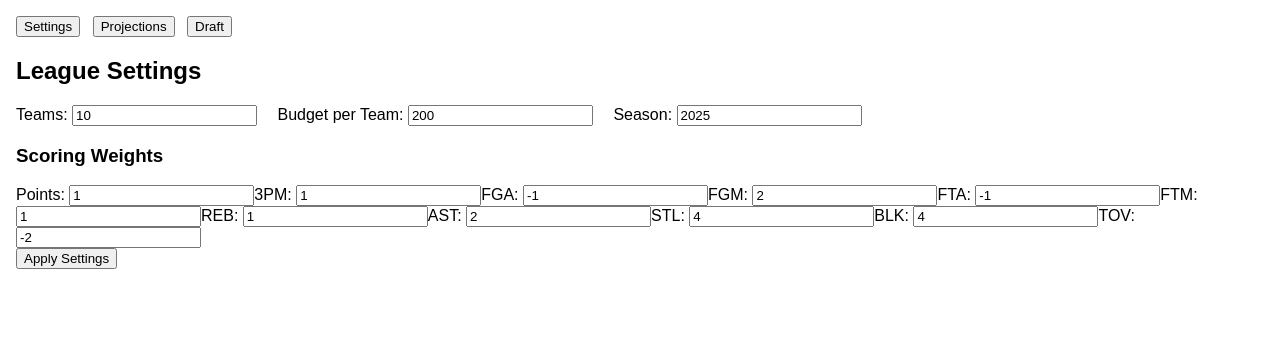
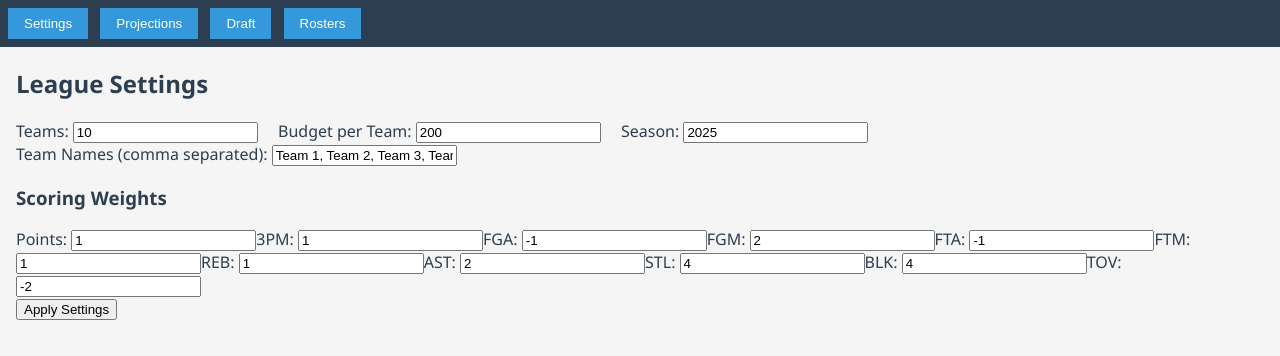
Before and after one commit to luisitinrodriguez2001-cloud/Fantasy-Basketball-Tracker, a website: page index.html in a window 1280 px wide. Both pictures are taken after a click on the button "Apply Settings". Drawn offline with Linux system fonts and the light colour scheme; no server answers.

Commit message:
Enhance draft tool with team rosters, filters, and PAR valuation

```diff
--- a/index.html
+++ b/index.html
@@ -10,15 +10,17 @@
     <button data-tab="settings">Settings</button>
     <button data-tab="projections">Projections</button>
     <button data-tab="draft">Draft</button>
+    <button data-tab="rosters">Rosters</button>
   </nav>
 
     <section id="settings" class="tab">
       <h2>League Settings</h2>
       <div class="row">
-      <label>Teams: <input id="teams" type="number" value="10" min="1"/></label>
-      <label>Budget per Team: <input id="budget" type="number" value="200" min="1"/></label>
-      <label>Season: <input id="season" type="number" value="2025" min="1900"/></label>
+        <label>Teams: <input id="teams" type="number" value="10" min="1"/></label>
+        <label>Budget per Team: <input id="budget" type="number" value="200" min="1"/></label>
+        <label>Season: <input id="season" type="number" value="2025" min="1900"/></label>
       </div>
+      <label>Team Names (comma separated): <input id="team-names" type="text" /></label>
       <h3>Scoring Weights</h3>
       <div id="weights"></div>
       <button id="apply">Apply Settings</button>
@@ -26,6 +28,11 @@
 
   <section id="projections" class="tab" hidden>
     <h2>Player Projections</h2>
+    <div id="projection-filters" class="filters">
+      <input id="filter-name" placeholder="Search player" />
+      <select id="filter-team"></select>
+      <select id="filter-pos"></select>
+    </div>
     <table id="projections-table">
       <thead>
         <tr>
@@ -42,7 +49,7 @@
     <table id="draft-table">
       <thead>
         <tr>
-          <th>Player</th><th>FPPG</th><th>PAR</th><th>Value ($)</th><th></th>
+          <th>Player</th><th>FPPG</th><th>PAR</th><th>Value ($)</th><th>Team</th><th>Bid</th><th></th>
         </tr>
       </thead>
       <tbody></tbody>
@@ -50,6 +57,11 @@
     <div id="budget-info"></div>
   </section>
 
+  <section id="rosters" class="tab" hidden>
+    <h2>Team Rosters</h2>
+    <div id="roster-list"></div>
+  </section>
+
   <script src="script.js"></script>
 </body>
 </html>
--- a/script.js
+++ b/script.js
@@ -35,12 +35,16 @@ let budgetPerTeam = 200;
 let season = 2025;
 let teamBudgets = Array(teamCount).fill(budgetPerTeam);
 let spent = 0;
+let teamNames = Array.from({ length: teamCount }, (_, i) => `Team ${i + 1}`);
+let rosters = Array.from({ length: teamCount }, () => []);
 
 if (isBrowser) {
   document.addEventListener("DOMContentLoaded", () => {
     initTabs();
     renderWeightInputs();
     document.getElementById("apply").addEventListener("click", applySettings);
+    document.getElementById('team-names').value = teamNames.join(', ');
+    renderRosters();
     loadPlayers();
   });
 }
@@ -79,18 +83,26 @@ function applySettings() {
   budgetPerTeam = Number.isFinite(b) && b > 0 ? b : budgetPerTeam;
   const oldSeason = season;
   season = Number.isInteger(s) ? s : season;
+  const namesInput = document.getElementById('team-names').value.trim();
+  teamNames = namesInput ? namesInput.split(',').map(n => n.trim()).filter(Boolean) : [];
+  while (teamNames.length < teamCount) teamNames.push(`Team ${teamNames.length + 1}`);
+  teamNames = teamNames.slice(0, teamCount);
+  document.getElementById('team-names').value = teamNames.join(', ');
   document.querySelectorAll('#weights input').forEach(input => {
     const val = parseFloat(input.value);
     weights[input.dataset.cat] = Number.isFinite(val) ? val : 0;
   });
   teamBudgets = Array(teamCount).fill(budgetPerTeam);
   spent = 0;
+  rosters = Array.from({ length: teamCount }, () => []);
   if (season !== oldSeason) {
     loadPlayers();
   } else {
     players.forEach(p => { p.fppg = calcFPPG(p); });
+    populateFilters();
     renderProjections();
     renderDraft();
+    renderRosters();
   }
 }
 
@@ -105,8 +117,10 @@ function loadPlayers() {
       players = Array.isArray(data.data) ? data.data.map(mapApiPlayer) : [];
       players.forEach(p => { p.fppg = calcFPPG(p); });
       undrafted = new Set(players.map(p => p.name));
+      populateFilters();
       renderProjections();
       renderDraft();
+      renderRosters();
     })
     .catch(err => {
       console.error('Failed to load from API, falling back to players.json', err);
@@ -119,8 +133,10 @@ function loadPlayers() {
           players = Array.isArray(data) ? data : [];
           players.forEach(p => { p.fppg = calcFPPG(p); });
           undrafted = new Set(players.map(p => p.name));
+          populateFilters();
           renderProjections();
           renderDraft();
+          renderRosters();
         })
         .catch(err2 => {
           console.error('Failed to load players.json', err2);
@@ -164,10 +180,45 @@ function calcFPPG(p, w = weights) {
   );
 }
 
+function populateFilters() {
+  if (!isBrowser) return;
+  const teamSelect = document.getElementById('filter-team');
+  const posSelect = document.getElementById('filter-pos');
+  const teams = Array.from(new Set(players.map(p => p.team))).sort();
+  const positions = Array.from(new Set(players.map(p => p.pos))).sort();
+  teamSelect.innerHTML = '<option value="">All Teams</option>';
+  teams.forEach(t => {
+    const opt = document.createElement('option');
+    opt.value = t;
+    opt.textContent = t;
+    teamSelect.appendChild(opt);
+  });
+  posSelect.innerHTML = '<option value="">All Positions</option>';
+  positions.forEach(pos => {
+    const opt = document.createElement('option');
+    opt.value = pos;
+    opt.textContent = pos;
+    posSelect.appendChild(opt);
+  });
+  document.getElementById('filter-name').oninput = renderProjections;
+  teamSelect.onchange = renderProjections;
+  posSelect.onchange = renderProjections;
+}
+
 function renderProjections() {
+  if (!isBrowser) return;
   const tbody = document.querySelector('#projections-table tbody');
   tbody.innerHTML = '';
-  players.forEach(p => {
+  const nameFilter = document.getElementById('filter-name').value.toLowerCase();
+  const teamFilter = document.getElementById('filter-team').value;
+  const posFilter = document.getElementById('filter-pos').value;
+  players
+    .filter(p =>
+      p.name.toLowerCase().includes(nameFilter) &&
+      (!teamFilter || p.team === teamFilter) &&
+      (!posFilter || p.pos === posFilter)
+    )
+    .forEach(p => {
       const tr = document.createElement('tr');
       tr.innerHTML = `<td>${p.name}</td><td>${p.team}</td><td>${p.pos}</td>` +
         `<td>${p.pts}</td><td>${p.reb}</td><td>${p.ast}</td>` +
@@ -184,8 +235,10 @@ function computeValues() {
 function computeValuesFor(list, undraftedSet, tCount, bPerTeam, spentTotal, budgets) {
   const remaining = list.filter(p => undraftedSet.has(p.name));
   if (remaining.length === 0) return { replacement: 0, totalPAR: 0, budgetLeft: 0 };
-  const replacement = Math.min(...remaining.map(p => p.fppg));
-  remaining.forEach(p => { p.par = p.fppg - replacement; });
+  const sorted = remaining.map(p => p.fppg).sort((a, b) => b - a);
+  const index = Math.min(129, sorted.length - 1);
+  const replacement = sorted[index];
+  remaining.forEach(p => { p.par = Math.max(0, p.fppg - replacement); });
   const totalPAR = remaining.reduce((sum, p) => sum + Math.max(0, p.par), 0);
   const budgetLeft = budgets ? budgets.reduce((a, b) => a + b, 0)
     : tCount * bPerTeam - spentTotal;
@@ -197,6 +250,7 @@ function computeValuesFor(list, undraftedSet, tCount, bPerTeam, spentTotal, budg
 
 function renderDraft() {
   computeValues();
+  if (!isBrowser) return;
   const tbody = document.querySelector('#draft-table tbody');
   tbody.innerHTML = '';
   players.filter(p => undrafted.has(p.name)).forEach(p => {
@@ -204,10 +258,42 @@ function renderDraft() {
     tr.innerHTML = `<td>${p.name}</td><td>${p.fppg.toFixed(1)}</td>` +
       `<td>${p.par ? p.par.toFixed(1) : '0'}</td>` +
       `<td>${p.value ? p.value.toFixed(1) : '0'}</td>`;
+    const teamTd = document.createElement('td');
+    const select = document.createElement('select');
+    teamNames.forEach((name, idx) => {
+      const opt = document.createElement('option');
+      opt.value = idx;
+      opt.textContent = name;
+      select.appendChild(opt);
+    });
+    teamTd.appendChild(select);
+    tr.appendChild(teamTd);
+    const priceTd = document.createElement('td');
+    const priceInput = document.createElement('input');
+    priceInput.type = 'number';
+    priceInput.min = '0';
+    priceInput.step = '0.1';
+    priceInput.value = p.value ? p.value.toFixed(1) : '0';
+    priceTd.appendChild(priceInput);
+    tr.appendChild(priceTd);
     const td = document.createElement('td');
     const btn = document.createElement('button');
     btn.textContent = 'Draft';
-    btn.addEventListener('click', () => draftPlayer(p));
+    btn.addEventListener('click', () => {
+      const teamIndex = parseInt(select.value, 10);
+      const price = parseFloat(priceInput.value);
+      if (!Number.isFinite(price) || price <= 0) return;
+      if (price > teamBudgets[teamIndex]) {
+        alert('Bid exceeds team budget');
+        return;
+      }
+      teamBudgets[teamIndex] -= price;
+      spent += price;
+      undrafted.delete(p.name);
+      rosters[teamIndex].push({ player: p, price });
+      renderDraft();
+      renderRosters();
+    });
     td.appendChild(btn);
     tr.appendChild(td);
     tbody.appendChild(tr);
@@ -218,30 +304,31 @@ function renderDraft() {
   const list = document.createElement('ul');
   teamBudgets.forEach((b, i) => {
     const li = document.createElement('li');
-    li.textContent = `Team ${i + 1}: $${b.toFixed(1)}`;
+    li.textContent = `${teamNames[i]}: $${b.toFixed(1)}`;
     list.appendChild(li);
   });
   budgetDiv.appendChild(list);
 }
 
-function draftPlayer(p) {
-  const suggestion = p.value ? p.value.toFixed(1) : '0';
-  const teamInput = prompt(`Winning team (1-${teamCount})`);
-  const teamIndex = parseInt(teamInput, 10) - 1;
-  if (!Number.isInteger(teamIndex) || teamIndex < 0 || teamIndex >= teamCount) {
-    alert('Invalid team number');
-    return;
-  }
-  const price = parseFloat(prompt(`Bid price for ${p.name}`, suggestion));
-  if (!Number.isFinite(price) || price <= 0) return;
-  if (price > teamBudgets[teamIndex]) {
-    alert('Bid exceeds team budget');
-    return;
-  }
-  teamBudgets[teamIndex] -= price;
-  spent += price;
-  undrafted.delete(p.name);
-  renderDraft();
+function renderRosters() {
+  if (!isBrowser) return;
+  const container = document.getElementById('roster-list');
+  container.innerHTML = '';
+  rosters.forEach((team, i) => {
+    const div = document.createElement('div');
+    div.className = 'team-roster';
+    const h3 = document.createElement('h3');
+    h3.textContent = teamNames[i];
+    div.appendChild(h3);
+    const ul = document.createElement('ul');
+    team.forEach(entry => {
+      const li = document.createElement('li');
+      li.textContent = `${entry.player.name} - $${entry.price.toFixed(1)}`;
+      ul.appendChild(li);
+    });
+    div.appendChild(ul);
+    container.appendChild(div);
+  });
 }
 
 if (typeof module !== 'undefined') {
--- a/style.css
+++ b/style.css
@@ -1,7 +1,84 @@
-body { font-family: sans-serif; margin: 1rem; }
-nav { margin-bottom: 1rem; }
-nav button { margin-right: 0.5rem; }
-table { border-collapse: collapse; width: 100%; margin-top: 0.5rem; }
-th, td { border: 1px solid #ccc; padding: 0.25rem 0.5rem; text-align: left; }
-.row label { margin-right: 1rem; }
-.tab { margin-top: 1rem; }
+/* Theme variables */
+:root {
+  --bg-color: #f5f5f5;
+  --primary-color: #2c3e50;
+  --accent-color: #3498db;
+  --text-color: #2c3e50;
+  --table-stripe: #ecf0f1;
+}
+
+body {
+  font-family: 'Segoe UI', Tahoma, sans-serif;
+  margin: 0;
+  padding: 0 1rem;
+  background: var(--bg-color);
+  color: var(--text-color);
+}
+
+nav {
+  background: var(--primary-color);
+  padding: 0.5rem;
+  margin: 0 -1rem 1rem;
+}
+
+nav button {
+  background: var(--accent-color);
+  border: none;
+  color: #fff;
+  padding: 0.5rem 1rem;
+  margin-right: 0.5rem;
+  cursor: pointer;
+}
+
+nav button:hover {
+  opacity: 0.85;
+}
+
+table {
+  border-collapse: collapse;
+  width: 100%;
+  margin-top: 0.5rem;
+  background: #fff;
+}
+
+th, td {
+  border: 1px solid #ccc;
+  padding: 0.25rem 0.5rem;
+  text-align: left;
+}
+
+th {
+  background: var(--primary-color);
+  color: #fff;
+  position: sticky;
+  top: 0;
+}
+
+tr:nth-child(even) {
+  background: var(--table-stripe);
+}
+
+.row label {
+  margin-right: 1rem;
+}
+
+.tab {
+  margin-top: 1rem;
+}
+
+.filters {
+  margin-top: 0.5rem;
+}
+
+.filters input,
+.filters select {
+  margin-right: 0.5rem;
+}
+
+#draft-table input[type='number'] {
+  width: 4rem;
+}
+
+.team-roster {
+  margin-bottom: 1rem;
+}
```
Also changed, not shown: test.js (+12 -9 lines). Lines whose indentation alone changed are shown as unchanged.
